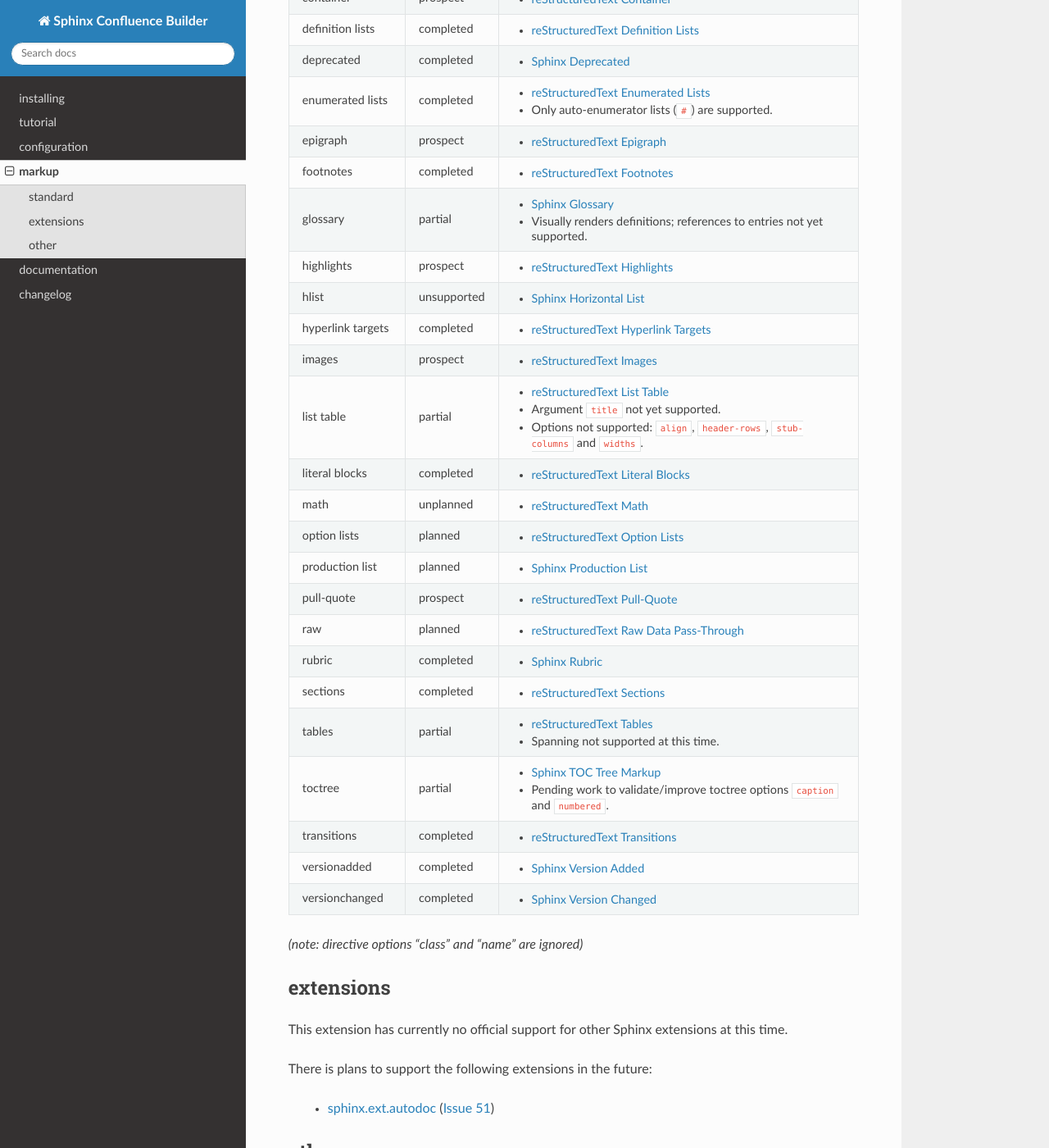
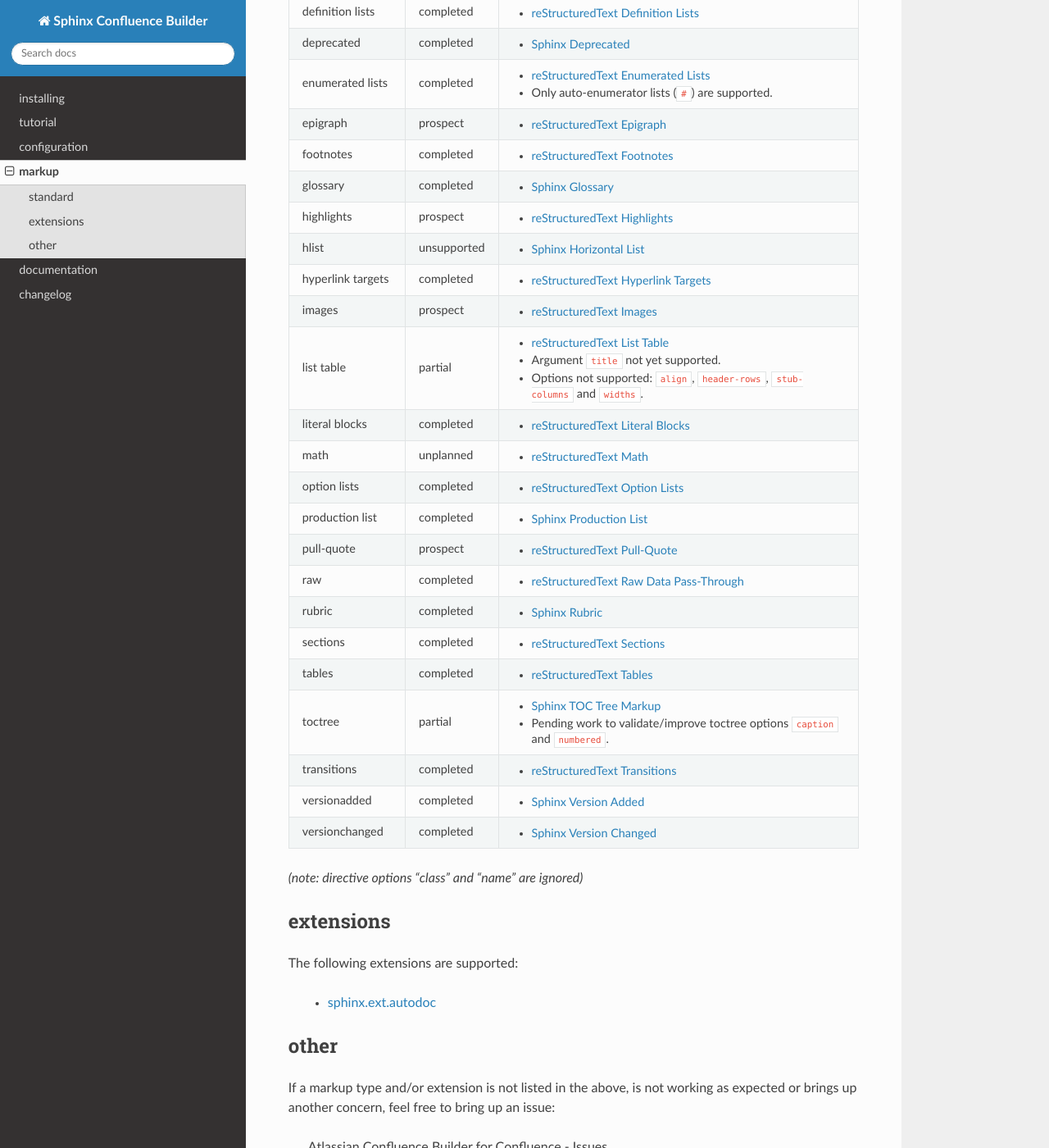
Before and after one commit to sphinx-contrib/confluencebuilder, a Sphinx documentation site: the page built from doc/markup.rst, in a window 1280 px wide and 1400 px high, scrolled down 875 px. Shown: the whole window at 82% size. Built offline with Sphinx 7.4.7 and the Read the Docs theme 2.0.0, drawn with Linux system fonts in a browser that asks for light colours; some of the changed text lies outside the part shown.

Commit message:
doc: updating markup status
Update the markup documentation to reflect most recent changes.

Signed-off-by: James Knight <james.d.knight@live.com>

```diff
--- a/doc/markup.rst
+++ b/doc/markup.rst
@@ -17,9 +17,7 @@
 ====================== ============= =====
 admonitions            completed     - `reStructuredText Admonitions`_
 bibliographic fields   planned       - `reStructuredText Bibliographic Fields`_
-block quotes           partial       - `reStructuredText Block Quotes`_
-                                     - Multi-line block quotes may not work as
-                                       expected.
+block quotes           completed     - `reStructuredText Block Quotes`_
 bullet lists           completed     - `reStructuredText Bullet Lists`_
 centered               unsupported   - `Sphinx Centered`_
 citations              completed     - `reStructuredText Citations`_
@@ -44,9 +42,7 @@
                                        supported.
 epigraph               prospect      - `reStructuredText Epigraph`_
 footnotes              completed     - `reStructuredText Footnotes`_
-glossary               partial       - `Sphinx Glossary`_
-                                     - Visually renders definitions; references
-                                       to entries not yet supported.
+glossary               completed     - `Sphinx Glossary`_
 highlights             prospect      - `reStructuredText Highlights`_
 hlist                  unsupported   - `Sphinx Horizontal List`_
 hyperlink targets      completed     - `reStructuredText Hyperlink Targets`_
@@ -58,14 +54,13 @@
                                        ``widths``.
 literal blocks         completed     - `reStructuredText Literal Blocks`_
 math                   unplanned     - `reStructuredText Math`_
-option lists           planned       - `reStructuredText Option Lists`_
-production list        planned       - `Sphinx Production List`_
+option lists           completed     - `reStructuredText Option Lists`_
+production list        completed     - `Sphinx Production List`_
 pull-quote             prospect      - `reStructuredText Pull-Quote`_
-raw                    planned       - `reStructuredText Raw Data Pass-Through`_
+raw                    completed     - `reStructuredText Raw Data Pass-Through`_
 rubric                 completed     - `Sphinx Rubric`_
 sections               completed     - `reStructuredText Sections`_
-tables                 partial       - `reStructuredText Tables`_
-                                     - Spanning not supported at this time.
+tables                 completed     - `reStructuredText Tables`_
 toctree                partial       - `Sphinx TOC Tree Markup`_
                                      - Pending work to validate/improve toctree
                                        options ``caption`` and ``numbered``.
@@ -79,14 +74,9 @@
 extensions
 ----------
 
-This extension has currently no official support for other Sphinx extensions at
-this time.
+The following extensions are supported:
 
-There is plans to support the following extensions in the future:
-
- - `sphinx.ext.autodoc`_ (`Issue 51`_)
-
-.. _Issue 51: https://github.com/tonybaloney/sphinxcontrib-confluencebuilder/issues/51
+ - `sphinx.ext.autodoc`_
 
 other
 -----
```
